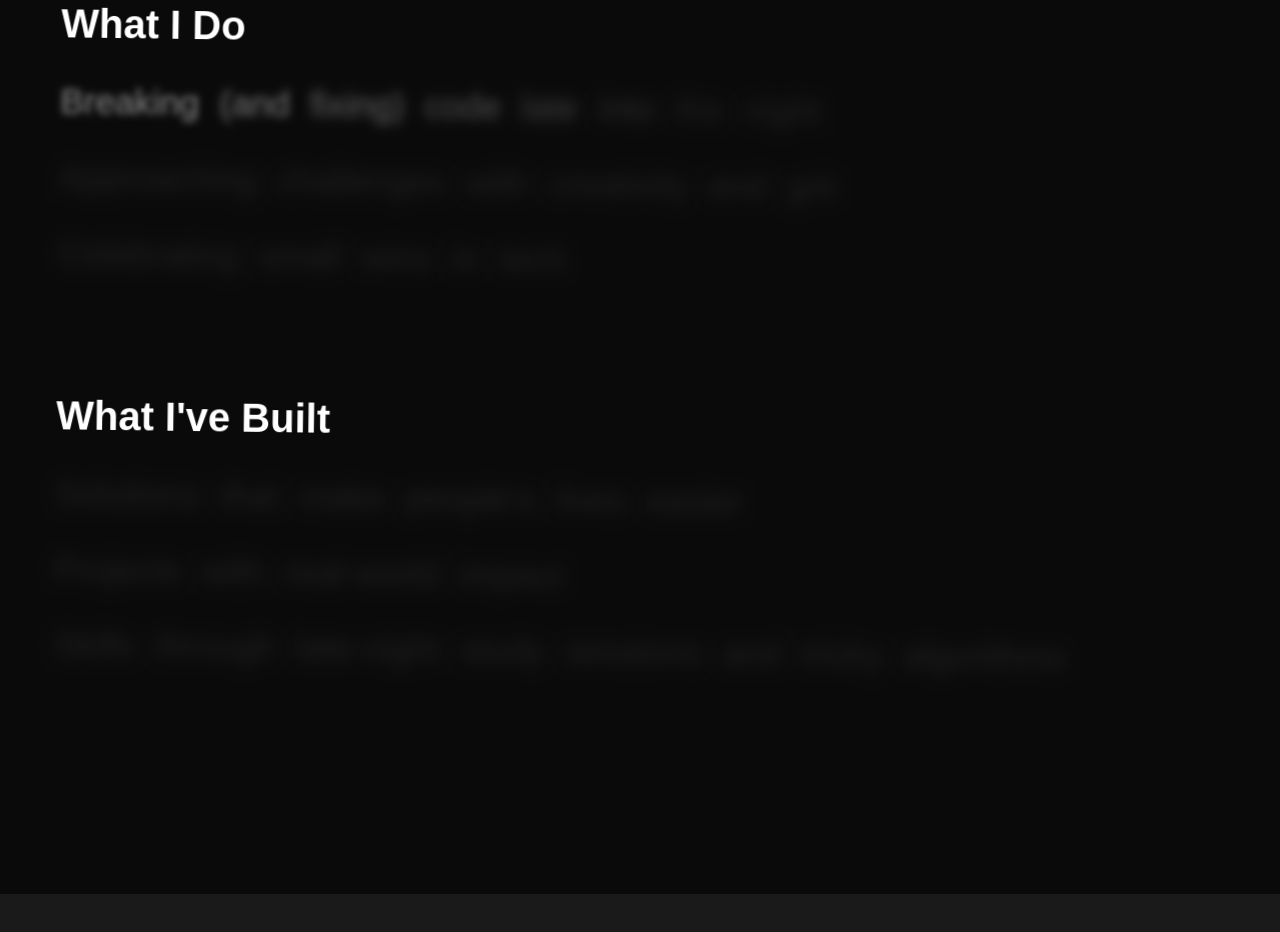
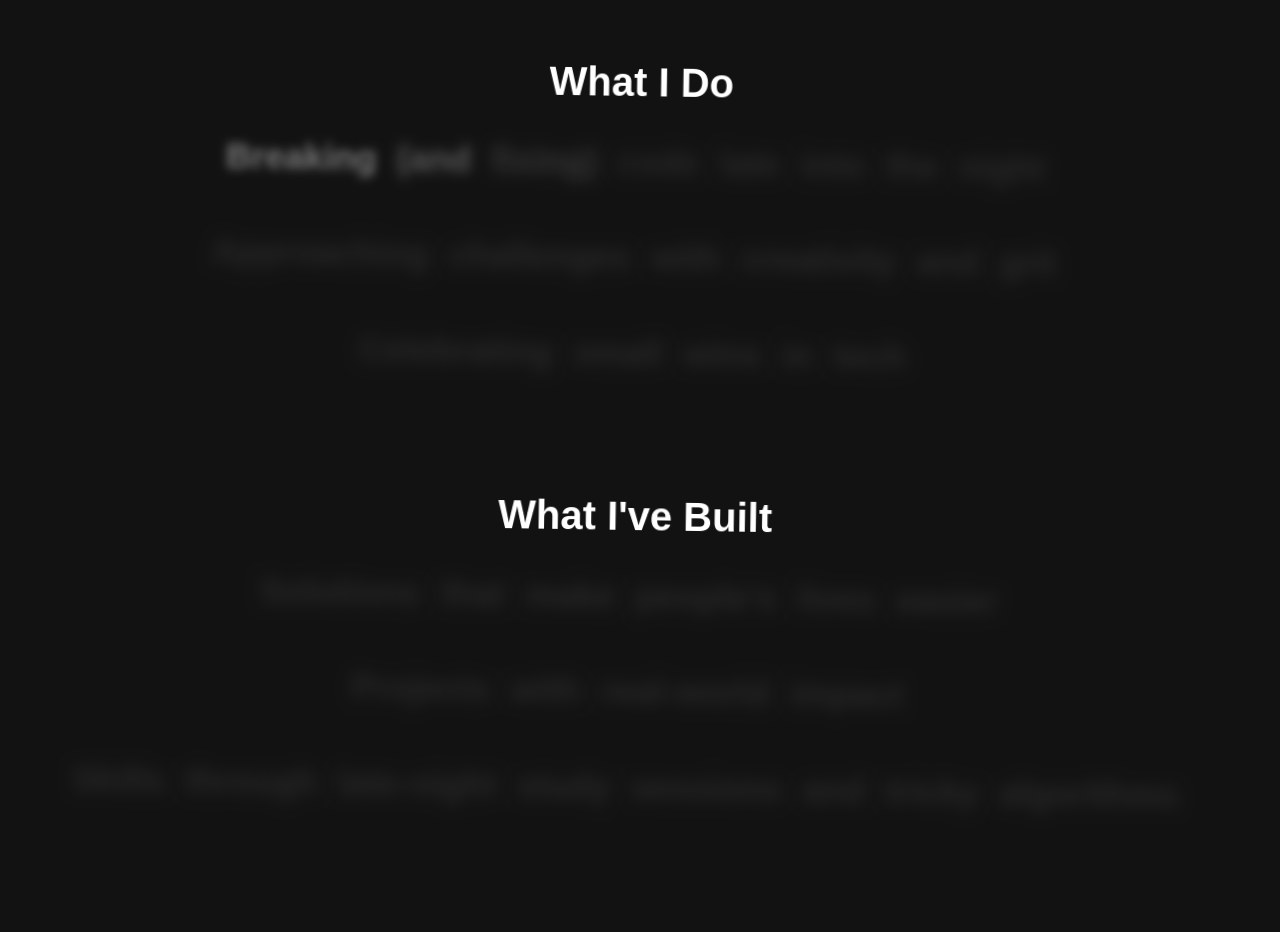
Before and after one commit to TanakaMahapa/PortfolioProject, a React (Vite) app: page /home in a window 1280 px wide. Shown: the part 640-1572 px from the top of the page. Before the commit the page ends 1534 px from the top, so only its background shows below. Built offline with nearby package versions, Linux system fonts and the light colour scheme.

Commit message:
I restructured the Home component into an article format with centered text, added spacing between sentences, and applied scroll-based blur and fade-in animations using GSAP.

```diff
--- a/src/Home.css
+++ b/src/Home.css
@@ -3,7 +3,7 @@
   width: 100%;
   min-height: 100vh;
   overflow: hidden;
-  background-color: #0a0a0a; /* optional: keeps it dark for contrast */
+  background-color: #121212; /* Optional: dark background */
 }
 
 .scroll-reveal {
@@ -24,20 +24,23 @@
   margin-bottom: 1.5rem;
   color: #ff5050;
   font-weight: 700;
+  text-align: center;
 }
 
 .scroll-reveal-text {
   font-size: clamp(1.4rem, 4vw, 2.2rem);
-  line-height: 1.7;
+  line-height: 1.8;
   color: #e0e0e0;
-  font-weight: 500;
-  margin-bottom: 1rem;
+  font-weight: 600;
+  text-align: center;
+  margin-bottom: 2rem;
 }
 
 .word {
   display: inline-block;
   margin-right: 0.3em;
-  transition: opacity 0.4s ease-out, filter 0.4s ease-out;
+  opacity: 0.1;
+  filter: blur(8px);
   will-change: opacity, filter;
 }
 
@@ -49,12 +52,4 @@
   .content-section {
     margin-bottom: 70px;
   }
-
-  .section-title {
-    font-size: 2rem;
-  }
-
-  .scroll-reveal-text {
-    font-size: 1.2rem;
-  }
 }
--- a/src/Home.jsx
+++ b/src/Home.jsx
@@ -1,7 +1,6 @@
-import { useEffect, useRef, useMemo } from 'react';
+import { useEffect, useRef } from 'react';
 import { gsap } from 'gsap';
 import { ScrollTrigger } from 'gsap/ScrollTrigger';
-import './HourGlassBackground.css';
 import './Home.css';
 
 gsap.registerPlugin(ScrollTrigger);
@@ -9,31 +8,13 @@ gsap.registerPlugin(ScrollTrigger);
 const Home = () => {
   const containerRef = useRef(null);
 
-  const content = useMemo(() => ({
-    "Who I Am": [
-      "Hi I'm Tanaka Mahapa",
-      "Welcome to my Software Development Journey",
-      "I'm a hands-on software development student at Belgium Campus who geeks out over turning complex problems into elegant solutions."
-    ],
-    "What I Do": [
-      "Breaking (and fixing) code late into the night",
-      "Approaching challenges with creativity and grit",
-      "Celebrating small wins in tech"
-    ],
-    "What I've Built": [
-      "Solutions that make people's lives easier",
-      "Projects with real-world impact",
-      "Skills through late-night study sessions and tricky algorithms"
-    ]
-  }), []);
-
   useEffect(() => {
     const el = containerRef.current;
     if (!el) return;
 
     const scroller = window;
 
-    // Rotate container
+    // Rotate on scroll
     gsap.fromTo(
       el,
       { transformOrigin: '0% 50%', rotate: 3 },
@@ -49,20 +30,32 @@ const Home = () => {
       }
     );
 
-    // Animate words (opacity + blur)
+    // Word animations
     const wordElements = el.querySelectorAll('.word');
 
+    // Fade in
     gsap.fromTo(
       wordElements,
-      {
-        opacity: 0.1,
-        filter: 'blur(8px)',
-        willChange: 'opacity, filter',
-      },
+      { opacity: 0.1 },
       {
         opacity: 1,
+        stagger: 0.05,
+        scrollTrigger: {
+          trigger: el,
+          scroller,
+          start: 'top bottom-=20%',
+          end: 'bottom bottom',
+          scrub: true,
+        },
+      }
+    );
+
+    // Blur
+    gsap.fromTo(
+      wordElements,
+      { filter: 'blur(8px)' },
+      {
         filter: 'blur(0px)',
-        ease: 'none',
         stagger: 0.05,
         scrollTrigger: {
           trigger: el,
@@ -77,25 +70,38 @@ const Home = () => {
     return () => ScrollTrigger.getAll().forEach(trigger => trigger.kill());
   }, []);
 
+  const splitWords = (sentence) =>
+    sentence.split(/(\s+)/).map((word, i) =>
+      word.match(/^\s+$/) ? word : <span key={i} className="word">{word}</span>
+    );
+
   return (
     <div className="home-container">
       <div ref={containerRef} className="scroll-reveal">
-        {Object.entries(content).map(([title, points], sectionIndex) => (
-          <div key={sectionIndex} className="content-section">
-            <h3 className="section-title">{title}</h3>
-            {points.map((sentence, sentenceIndex) => (
-              <p key={sentenceIndex} className="scroll-reveal-text">
-                {sentence.split(/(\s+)/).map((word, wordIndex) =>
-                  word.match(/^\s+$/) ? word : (
-                    <span key={wordIndex} className="word">
-                      {word}
-                    </span>
-                  )
-                )}
-              </p>
-            ))}
-          </div>
-        ))}
+        <section className="content-section">
+          <h3 className="section-title">Who I Am</h3>
+          <p className="scroll-reveal-text">{splitWords("Hi I'm Tanaka Mahapa")}</p>
+          <p className="scroll-reveal-text">{splitWords("Welcome to my Software Development Journey")}</p>
+          <p className="scroll-reveal-text">
+            {splitWords("I'm a hands-on software development student at Belgium Campus who geeks out over turning complex problems into elegant solutions.")}
+          </p>
+        </section>
+
+        <section className="content-section">
+          <h3 className="section-title">What I Do</h3>
+          <p className="scroll-reveal-text">{splitWords("Breaking (and fixing) code late into the night")}</p>
+          <p className="scroll-reveal-text">{splitWords("Approaching challenges with creativity and grit")}</p>
+          <p className="scroll-reveal-text">{splitWords("Celebrating small wins in tech")}</p>
+        </section>
+
+        <section className="content-section">
+          <h3 className="section-title">What I've Built</h3>
+          <p className="scroll-reveal-text">{splitWords("Solutions that make people's lives easier")}</p>
+          <p className="scroll-reveal-text">{splitWords("Projects with real-world impact")}</p>
+          <p className="scroll-reveal-text">
+            {splitWords("Skills through late-night study sessions and tricky algorithms")}
+          </p>
+        </section>
       </div>
     </div>
   );
```
